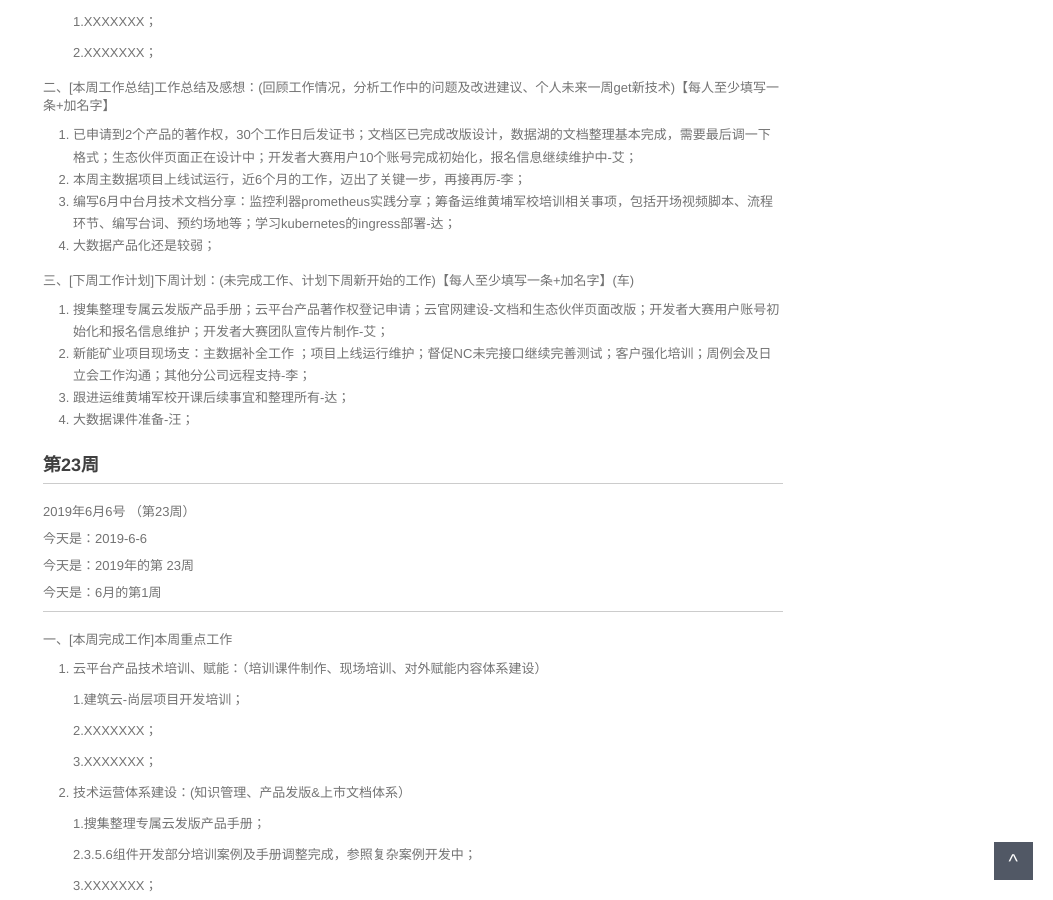
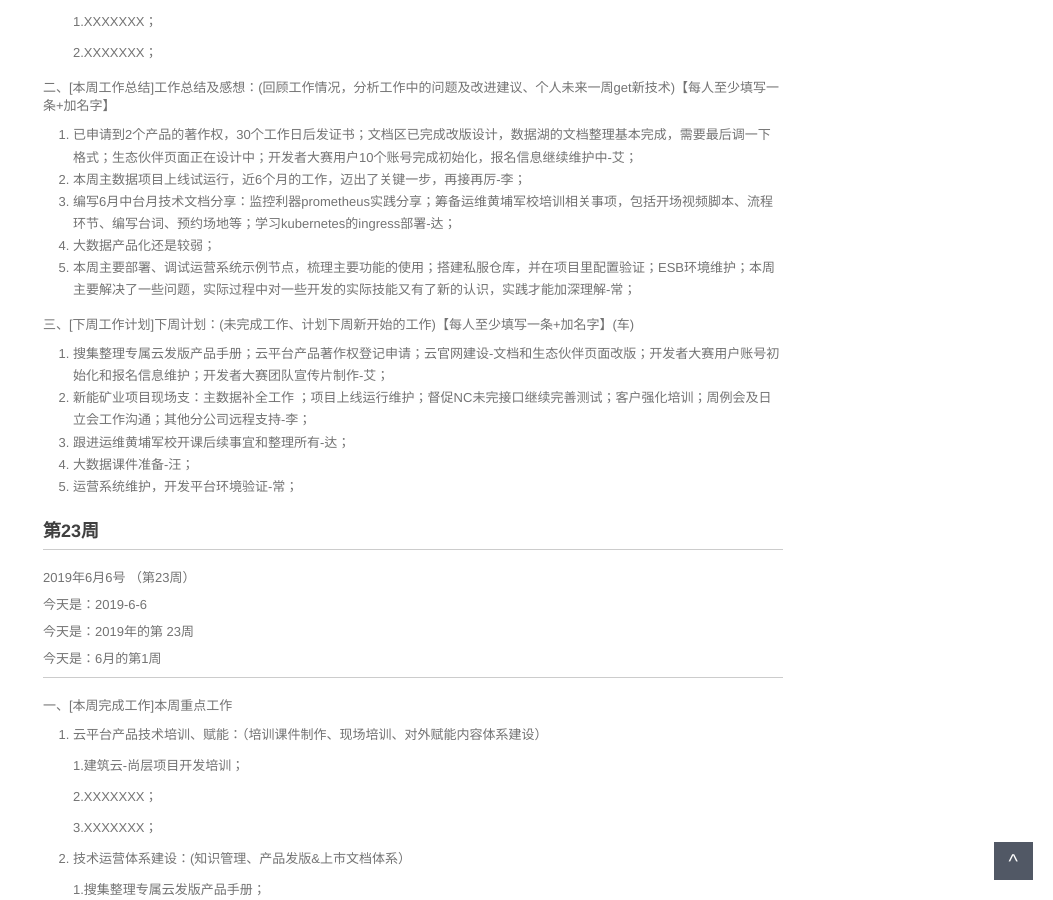
Before and after one commit to walllFlower/blog, a Jekyll site: the page built from _posts/2018-07-17-day_report_cxz.md, in a window 1280 px wide and 900 px high, scrolled down 1231 px. Shown: the whole window, without its empty margins (227-1280 px from the left). Built offline with Jekyll 4.4.1, drawn with Linux system fonts in a browser that asks for light colours; comment, search, counter and statistics services are not loaded.

Commit message:
Update 2018-07-17-day_report_cxz.md

```diff
--- a/_posts/2018-07-17-day_report_cxz.md
+++ b/_posts/2018-07-17-day_report_cxz.md
@@ -77,6 +77,8 @@ categories: 技术运营工作周报
 2. 本周主数据项目上线试运行，近6个月的工作，迈出了关键一步，再接再厉-李；
 3. 编写6月中台月技术文档分享：监控利器prometheus实践分享；筹备运维黄埔军校培训相关事项，包括开场视频脚本、流程环节、编写台词、预约场地等；学习kubernetes的ingress部署-达；
 4. 大数据产品化还是较弱；
+5. 本周主要部署、调试运营系统示例节点，梳理主要功能的使用；搭建私服仓库，并在项目里配置验证；ESB环境维护；本周主要解决了一些问题，实际过程中对一些开发的实际技能又有了新的认识，实践才能加深理解-常；
+
 
 三、[下周工作计划]下周计划：(未完成工作、计划下周新开始的工作)【每人至少填写一条+加名字】(车)
 
@@ -84,6 +86,7 @@ categories: 技术运营工作周报
 2. 新能矿业项目现场支：主数据补全工作 ；项目上线运行维护；督促NC未完接口继续完善测试；客户强化培训；周例会及日立会工作沟通；其他分公司远程支持-李；
 3. 跟进运维黄埔军校开课后续事宜和整理所有-达；
 4. 大数据课件准备-汪；
+5. 运营系统维护，开发平台环境验证-常；
 
 
 
```
